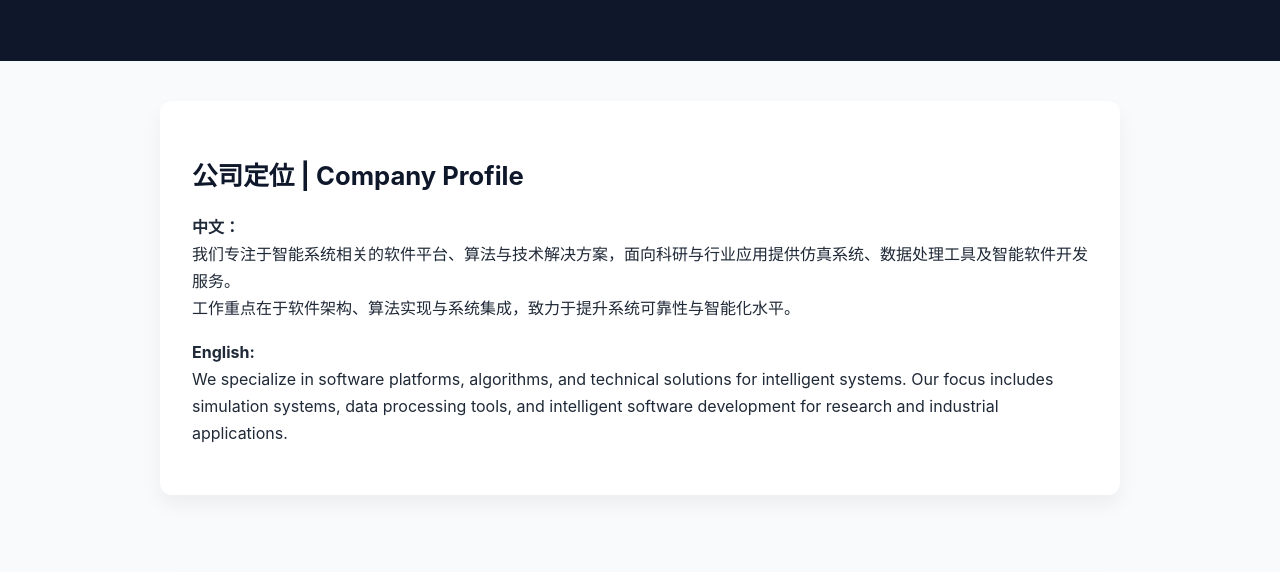
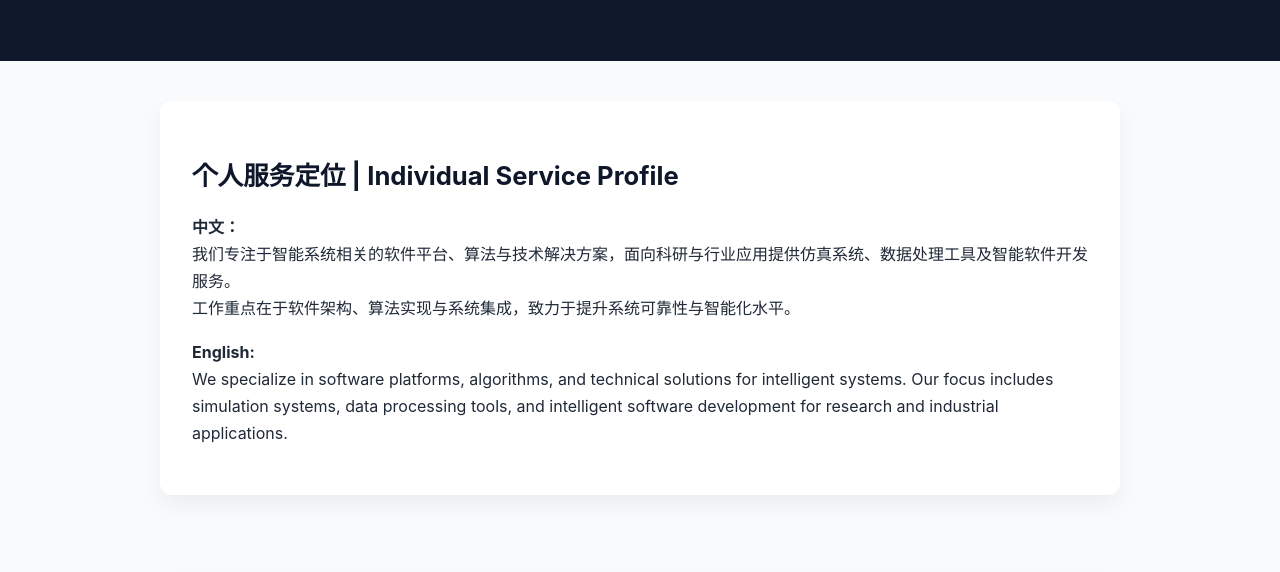
Before and after one commit to wosuasuestc-source/ueye, a plain HTML site: page index.html in a window 1280 px wide. Shown: the part 178-750 px from the top of the page. Drawn offline with Linux system fonts and the light colour scheme.

Commit message:
Individual Service Profile

```diff
--- a/index.html
+++ b/index.html
@@ -74,7 +74,7 @@
 
 <section>
   <div class="card">
-    <h2>公司定位 | Company Profile</h2>
+    <h2>个人服务定位 | Individual Service Profile</h2>
     <p><strong>中文：</strong><br />
       我们专注于智能系统相关的软件平台、算法与技术解决方案，面向科研与行业应用提供仿真系统、数据处理工具及智能软件开发服务。<br />
       工作重点在于软件架构、算法实现与系统集成，致力于提升系统可靠性与智能化水平。
```
